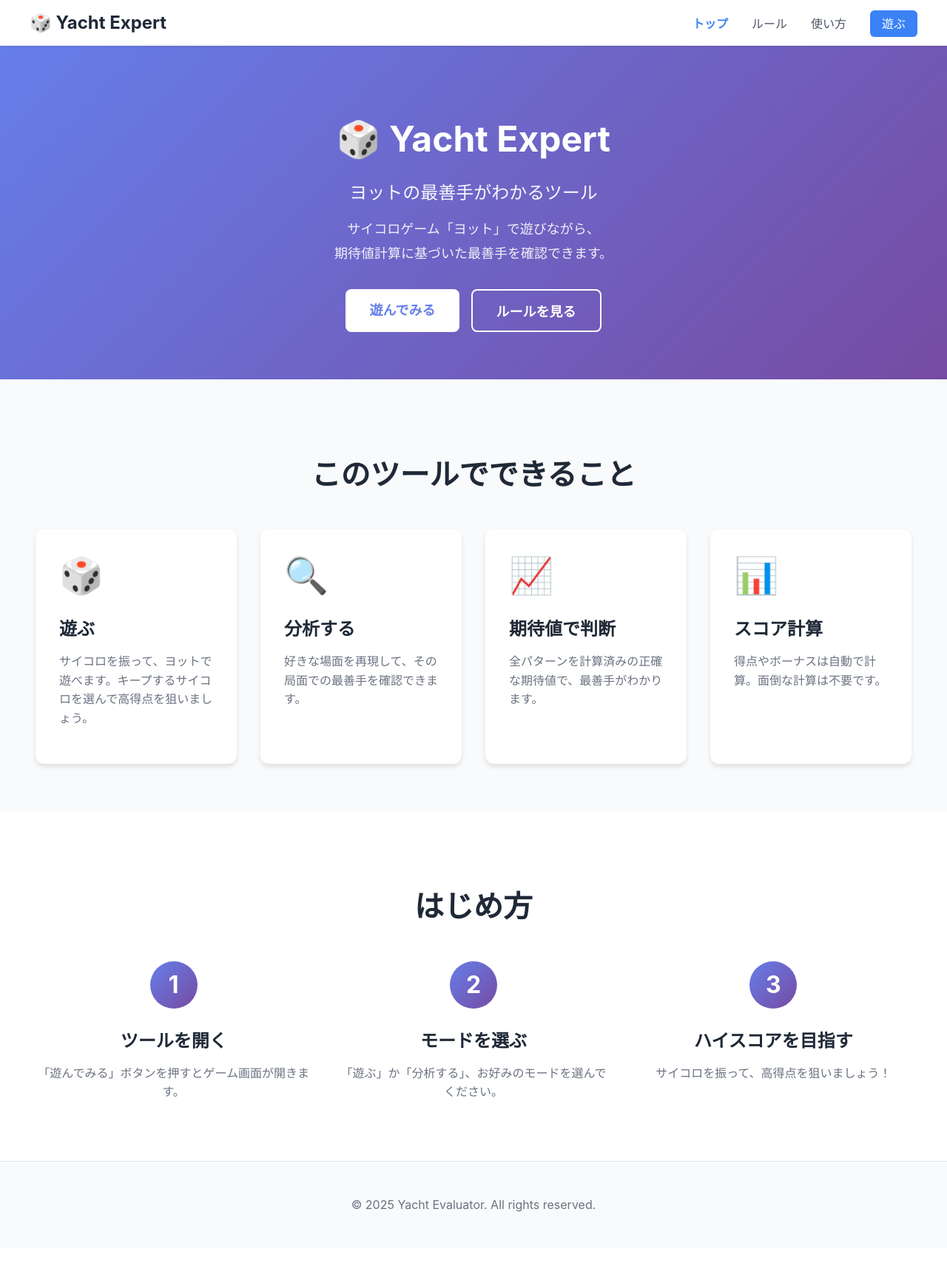
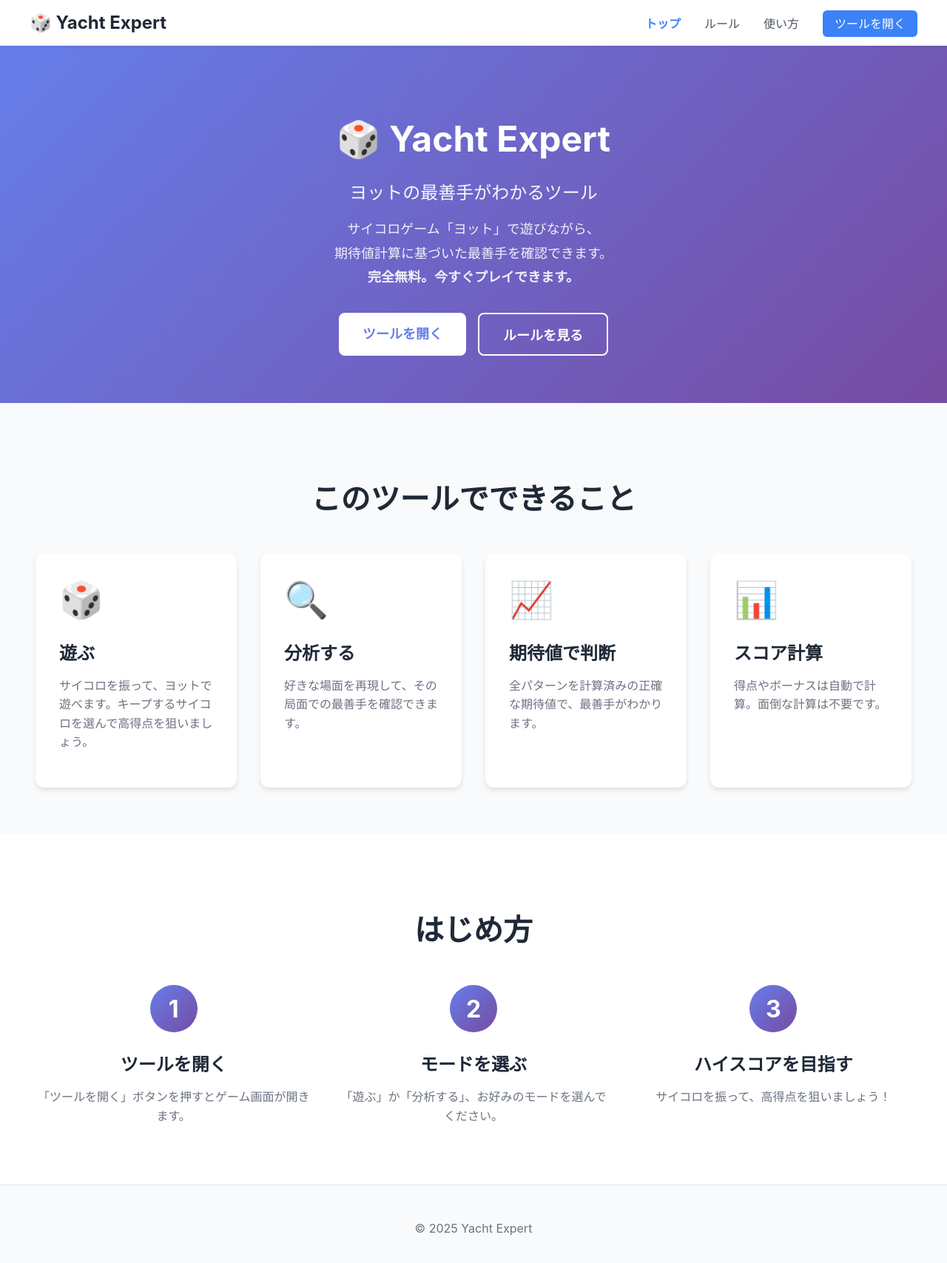
Before and after one commit to mat-der-D/yacht-evaluator-web, an Astro site: page / in a window 1280 px wide. Shown: the whole page at 74% size. Before the commit the page ends 1687 px from the top, so only its background shows below. Built offline with nearby package versions, Linux system fonts and the light colour scheme; Astro itself is replaced by a stand-in of ours.

Commit message:
[feat] Improve

```diff
--- a/src/components/Header.astro
+++ b/src/components/Header.astro
@@ -16,7 +16,7 @@ const { currentPath = '' } = Astro.props;
         <li><a href="/" class={currentPath === '/' ? 'active' : ''}>トップ</a></li>
         <li><a href="/rules" class={currentPath === '/rules' ? 'active' : ''}>ルール</a></li>
         <li><a href="/about" class={currentPath === '/about' ? 'active' : ''}>使い方</a></li>
-        <li><a href="/app" class={`app-link ${currentPath === '/app' ? 'active' : ''}`}>遊ぶ</a></li>
+        <li><a href="/app" class={`app-link ${currentPath === '/app' ? 'active' : ''}`}>ツールを開く</a></li>
       </ul>
     </nav>
   </div>
--- a/src/layouts/BaseLayout.astro
+++ b/src/layouts/BaseLayout.astro
@@ -25,7 +25,7 @@ const currentPath = Astro.url.pathname;
       <slot />
     </main>
     <footer class="site-footer">
-      <p>&copy; 2025 Yacht Evaluator. All rights reserved.</p>
+      <p>&copy; 2025 Yacht Expert</p>
     </footer>
   </body>
 </html>
--- a/src/pages/about.astro
+++ b/src/pages/about.astro
@@ -144,7 +144,7 @@ import BaseLayout from '../layouts/BaseLayout.astro';
       </section>
 
       <div class="cta-section">
-        <a href="/app" class="btn btn-primary">遊んでみる</a>
+        <a href="/app" class="btn btn-primary">ツールを開く</a>
         <a href="/rules" class="btn btn-secondary">ルールを見る</a>
       </div>
     </div>
--- a/src/pages/app.astro
+++ b/src/pages/app.astro
@@ -4,7 +4,7 @@ import App from '../app/App';
 import '../app/styles/global.css';
 ---
 
-<AppLayout title="Yacht Evaluator - App">
+<AppLayout title="Yacht Expert">
   <div id="root">
     <App client:only="react" />
   </div>
--- a/src/pages/index.astro
+++ b/src/pages/index.astro
@@ -9,10 +9,11 @@ import BaseLayout from '../layouts/BaseLayout.astro';
       <p class="tagline">ヨットの最善手がわかるツール</p>
       <p class="description">
         サイコロゲーム「ヨット」で遊びながら、<br />
-        期待値計算に基づいた最善手を確認できます。
+        期待値計算に基づいた最善手を確認できます。<br />
+        <strong>完全無料。今すぐプレイできます。</strong>
       </p>
       <div class="cta-buttons">
-        <a href="/app" class="btn btn-primary">遊んでみる</a>
+        <a href="/app" class="btn btn-primary">ツールを開く</a>
         <a href="/rules" class="btn btn-secondary">ルールを見る</a>
       </div>
     </div>
@@ -53,7 +54,7 @@ import BaseLayout from '../layouts/BaseLayout.astro';
         <div class="step">
           <div class="step-number">1</div>
           <h3>ツールを開く</h3>
-          <p>「遊んでみる」ボタンを押すとゲーム画面が開きます。</p>
+          <p>「ツールを開く」ボタンを押すとゲーム画面が開きます。</p>
         </div>
         <div class="step">
           <div class="step-number">2</div>
--- a/src/pages/rules.astro
+++ b/src/pages/rules.astro
@@ -131,7 +131,7 @@ import BaseLayout from '../layouts/BaseLayout.astro';
       </section>
 
       <div class="cta-section">
-        <a href="/app" class="btn btn-primary">遊んでみる</a>
+        <a href="/app" class="btn btn-primary">ツールを開く</a>
         <a href="/" class="btn btn-secondary">トップに戻る</a>
       </div>
     </div>
```
